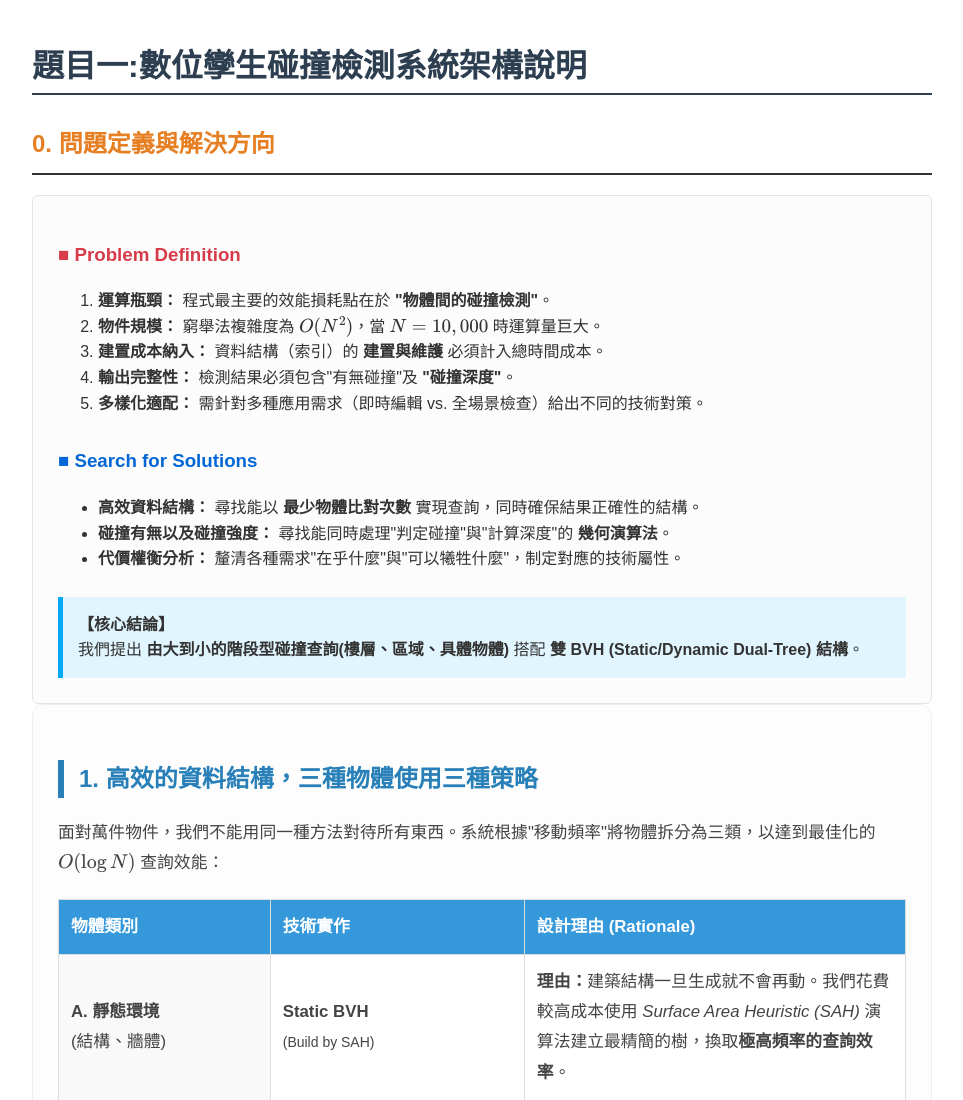
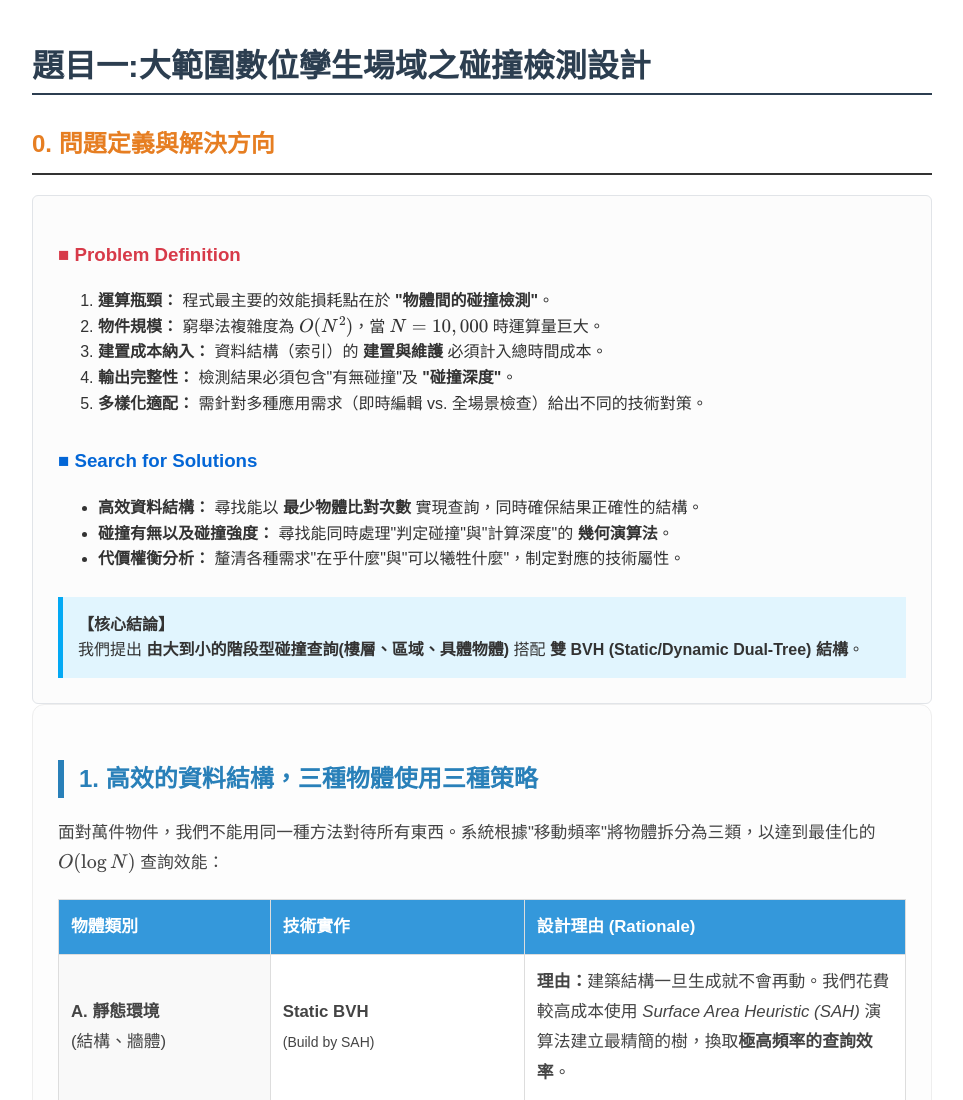
Before and after one commit to franktpmvu/collision-dt-system, a plain HTML site: page index.html in a window 1280 px wide. Shown: the top 1100 px of the page, without its empty margins (158-1121 px from the left). Drawn offline with nearby package versions, Linux system fonts and the light colour scheme.

Commit message:
to init version

```diff
--- a/index.html
+++ b/index.html
@@ -17,7 +17,7 @@
 </head>
 <body>
     <script id="MathJax-script" async src="https://cdn.jsdelivr.net/npm/mathjax@3/es5/tex-mml-chtml.js"></script>
-    <h1>題目一:數位孿生碰撞檢測系統架構說明</h1>
+    <h1>題目一:大範圍數位孿生場域之碰撞檢測設計</h1>
 
     <section id="chapter-0">
         <h2 style="border-bottom: 2px solid #333; padding-bottom: 10px;">0. 問題定義與解決方向</h2>
```
